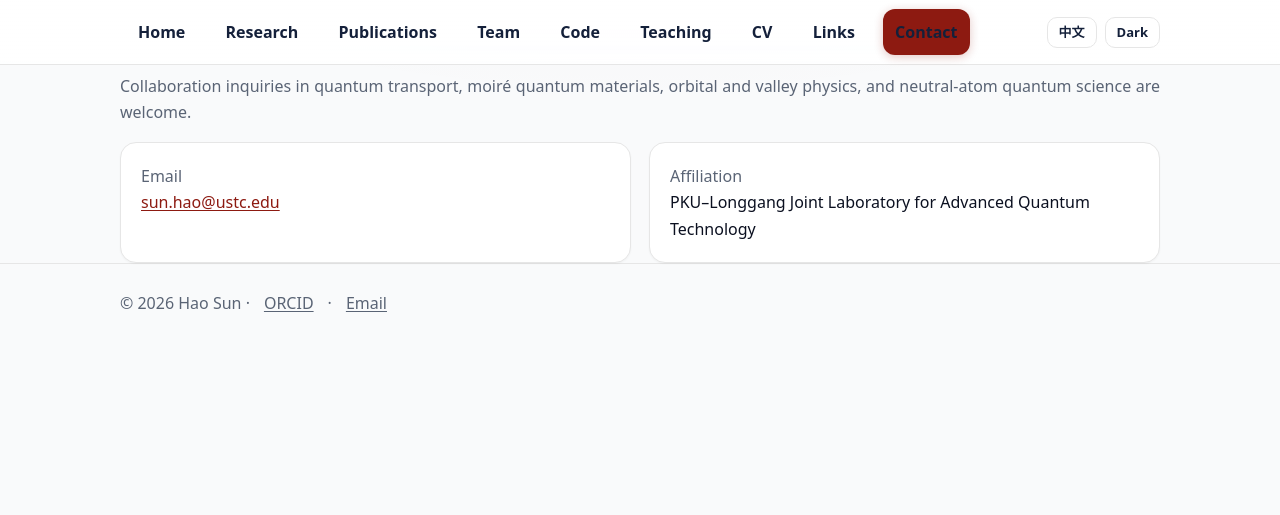
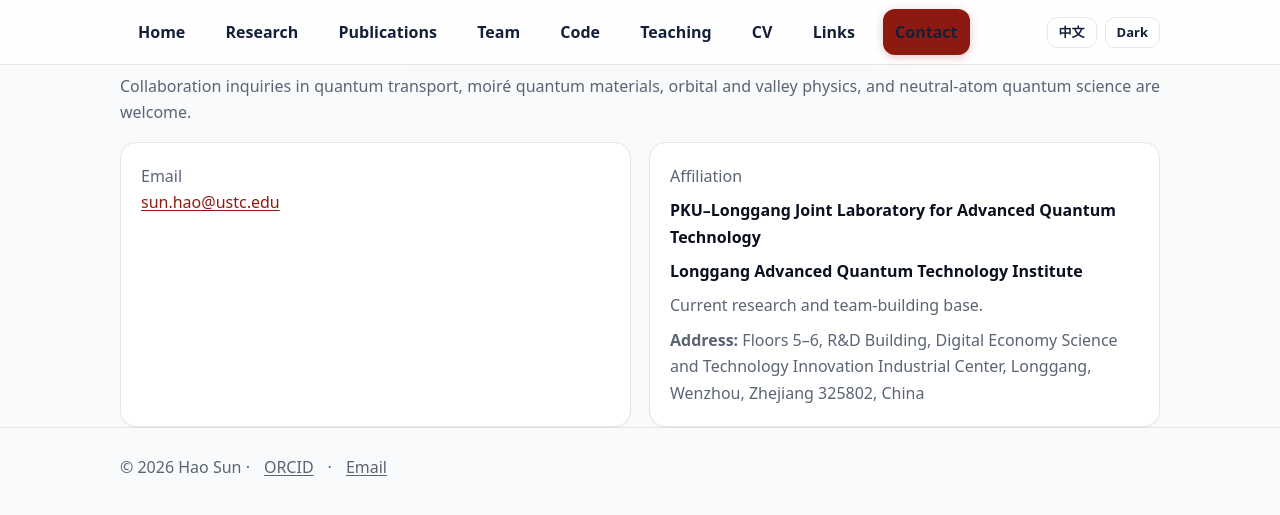
Before and after one commit to sunohao/sunohao.github.io, a Jekyll site: the page built from contact/index.md, in a window 1280 px wide. Shown: the top 515 px of the page. Built offline with Jekyll 4.4.1, drawn with Linux system fonts in a browser that asks for light colours.

Commit message:
Move affiliation details into Contact page

```diff
--- a/contact/index.md
+++ b/contact/index.md
@@ -12,6 +12,9 @@ permalink: /contact.html
   </div>
   <div class="card pad">
     <div class="muted">Affiliation</div>
-    <div>PKU–Longgang Joint Laboratory for Advanced Quantum Technology</div>
+    <p style="text-align:left;"><strong>PKU–Longgang Joint Laboratory for Advanced Quantum Technology</strong></p>
+    <p style="text-align:left;"><strong>Longgang Advanced Quantum Technology Institute</strong></p>
+    <p class="muted">Current research and team-building base.</p>
+    <p class="muted" style="text-align:left;"><strong>Address:</strong> Floors 5–6, R&amp;D Building, Digital Economy Science and Technology Innovation Industrial Center, Longgang, Wenzhou, Zhejiang 325802, China</p>
   </div>
 </div>
```
